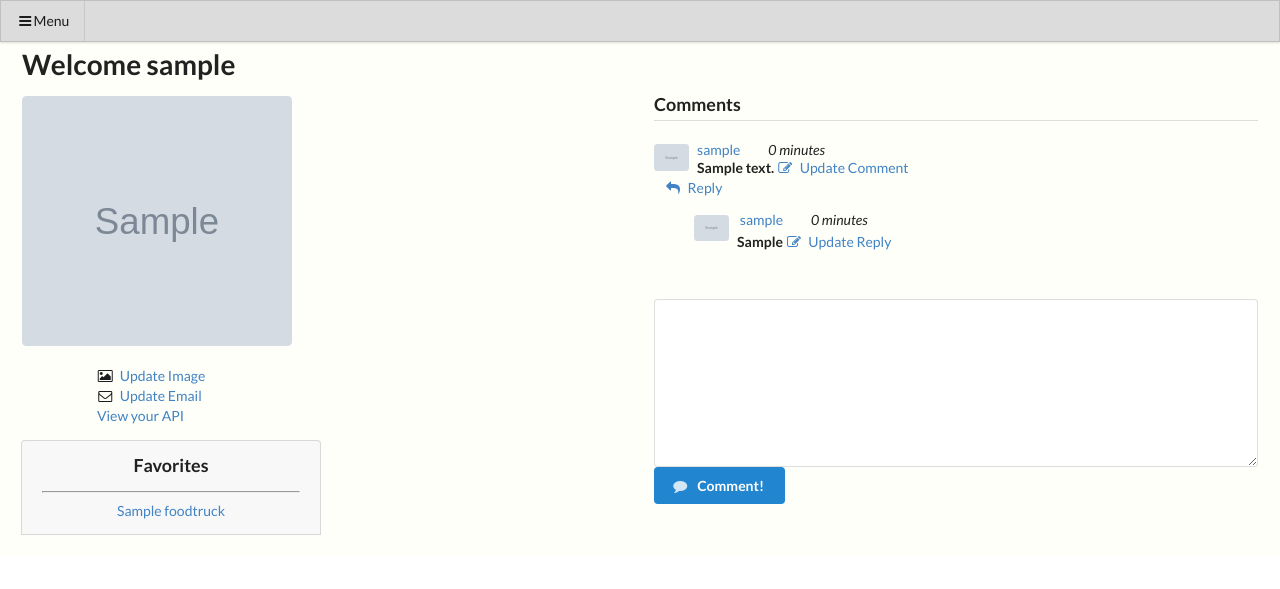
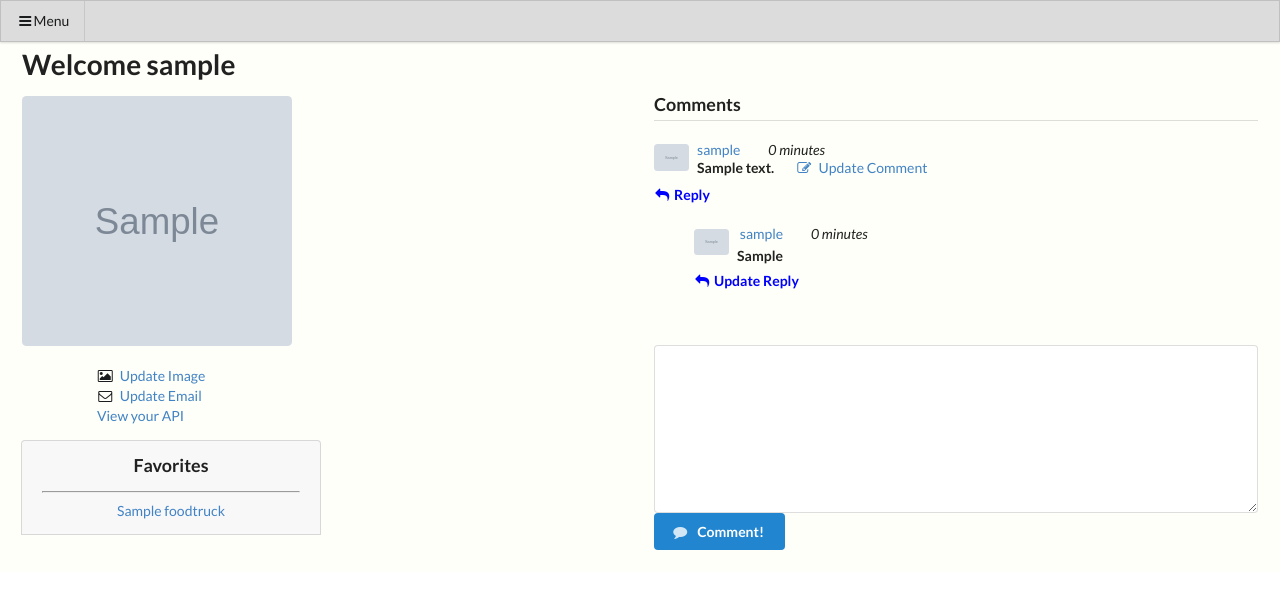
Before and after one commit to rallen0150/final_project, a Django app: a page that uses templates/foodtruck/profile_detail.html in a window 1280 px wide. Shown: the top 589 px of the page. Run offline with Django 3.2, Linux system fonts and the light colour scheme; a user stored in the database is signed in; tables that the repository leaves empty hold one stand-in row (values such as "Sample post"); grey boxes marked "Sample" are stand-in pictures; some libraries are stand-ins or nearby versions.

Commit message:
editing the accordion

```diff
--- a/templates/foodtruck/profile_detail.html
+++ b/templates/foodtruck/profile_detail.html
@@ -8,6 +8,9 @@
     }
     .centered {
       padding-left: 75px;
+    }
+    #replybutton {
+      color: blue;
     }
   </style>
 {% endblock %}
@@ -56,11 +59,26 @@
         <div class="content">
           <b>&nbsp; &nbsp;{{ comment.comment }}</b>
           {% if request.user == comment.user %}
-            <a href="{% url 'profile_comment_update_view' comment.id %}"> <i class="edit icon"></i> Update Comment</a>
+            &nbsp;&nbsp;&nbsp;&nbsp;&nbsp;&nbsp;<a href="{% url 'profile_comment_update_view' comment.id %}"> <i class="edit icon"></i> Update Comment</a>
           {% endif %}
         </div>
         <div class="actions">
-          &nbsp; &nbsp;<a href="{% url 'profile_reply_create_view' comment.id %}"> <i class="reply icon"></i> Reply</a>
+          <div class="reply">
+            <div class="ui accordion">
+              <div class="title">
+                <b id="replybutton"><i class="reply icon"></i>Reply</b>
+              </div>
+              <div id="list">
+                <p>
+                  <form class="" action="{% url 'profile_reply_create_view' comment.id %}" method="post">
+                    {% csrf_token %}
+                    <textarea name="reply" rows="4" cols="35"></textarea>
+                    <button type="submit" class="tiny ui blue submit button"><i class="reply icon"></i> Reply!</button>
+                  </form>
+                </p>
+              </div>
+            </div>
+          </div>
         </div>
 
         <blockquote>
@@ -75,7 +93,23 @@
               <div class="text">
                 <b>&nbsp; &nbsp;{{ reply }}</b>
                 {% if request.user == reply.user %}
-                  <a href="{% url 'profile_reply_update_view' reply.id %}"> <i class="edit icon"></i> Update Reply</a>
+                  &nbsp;&nbsp;&nbsp;&nbsp;&nbsp;&nbsp;
+                  <div class="reply">
+                    <div class="ui accordion">
+                      <div class="title">
+                        <b id="replybutton"><i class="reply icon"></i>Update Reply</b>
+                      </div>
+                      <div id="list">
+                        <p>
+                          <form class="" action="{% url 'profile_reply_update_view' reply.id %}" method="post">
+                            {% csrf_token %}
+                            <textarea name="reply" rows="4" cols="35"></textarea>
+                            <button type="submit" class="tiny ui blue submit button"><i class="update icon"></i> Update!</button>
+                          </form>
+                        </p>
+                      </div>
+                    </div>
+                  </div>
                 {% endif %}
               </div>
             </div>
@@ -97,3 +131,15 @@
   </div>
 
 {% endblock %}
+
+{% block js %}
+  <script src="https://code.jquery.com/ui/1.10.0/jquery-ui.js"></script>
+  <script type="text/javascript">
+    $(function() {
+      $('.ui.accordion').accordion({
+        active: false,
+        collapsible: true
+      });
+    })
+  </script>
+{% endblock %}
```
Also changed, not shown: templates/foodtruck/comment_form.html (+8 -0 lines), templates/foodtruck/foodtruck_detail.html (+43 -4 lines), templates/foodtruck/profile_comment_form.html (+8 -0 lines).
